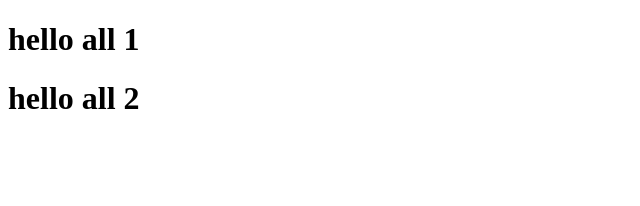
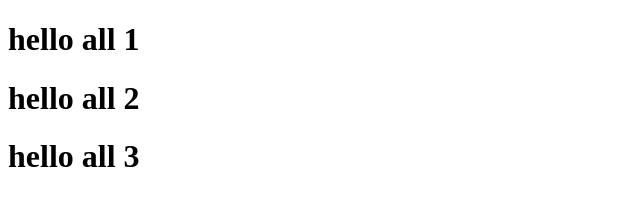
Before and after one commit to brijesh2001kumar/Git-Test, a plain HTML site: page index.html in a window 1280 px wide. Shown: the whole page, without its empty margins (0-640 px from the left). Drawn offline with Linux system fonts and the light colour scheme.

Commit message:
third commit

```diff
--- a/index.html
+++ b/index.html
@@ -6,6 +6,7 @@
 <body>
     <h1>hello all 1</h1>
     <h1>hello all 2</h1>
+    <h1>hello all 3</h1>
 </body>
 
 </html>
```
